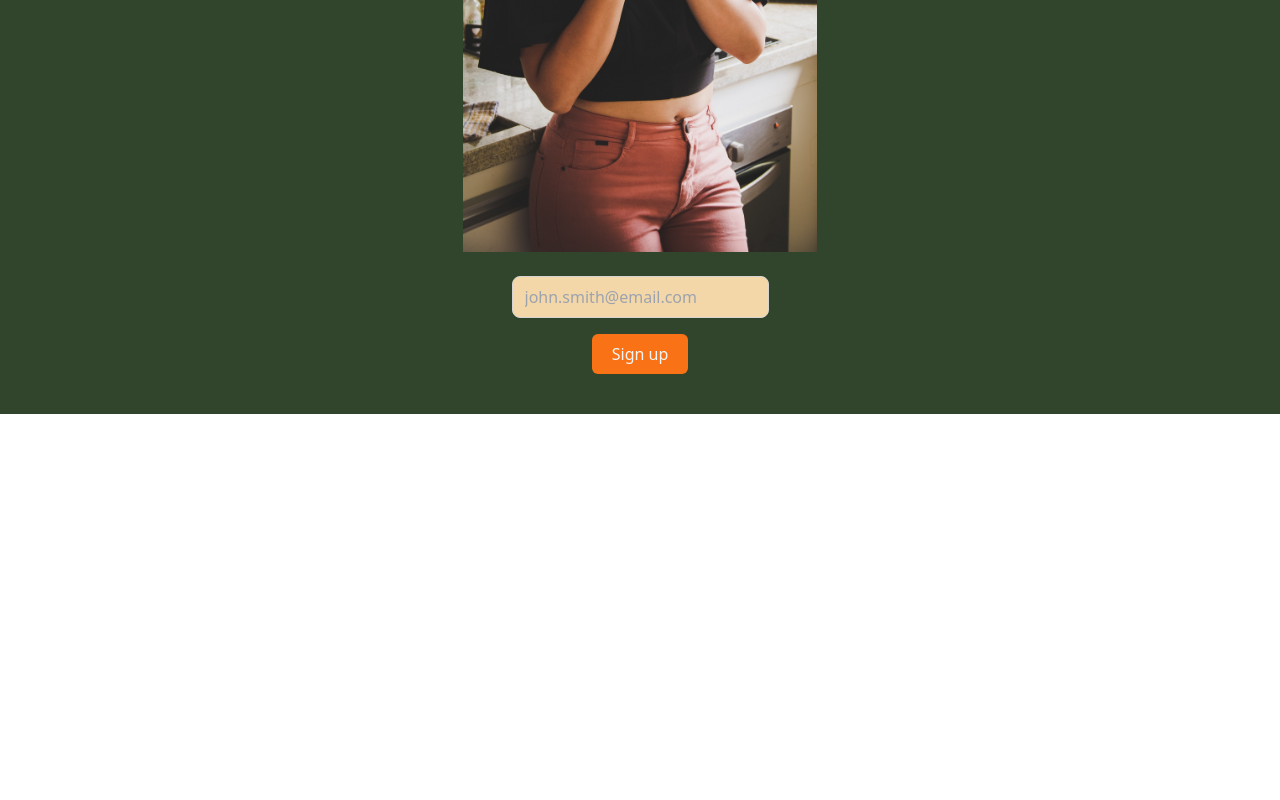
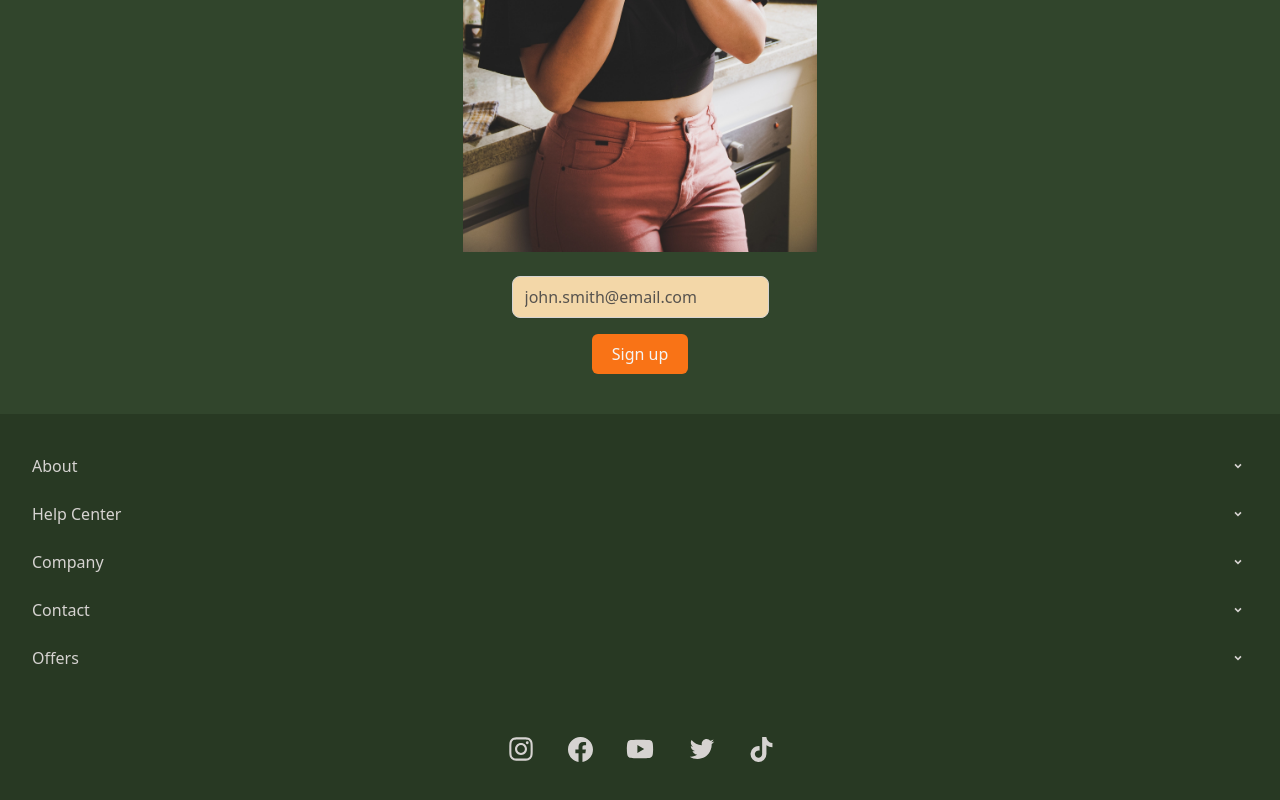
Before and after one commit to TULSI2012/the-brew-box, a React (Vite) app: page / in a window 1280 px wide. Shown: the part 3074-3874 px from the top of the page. Before the commit the page ends 3488 px from the top, so only its background shows below. Built offline with nearby package versions, Linux system fonts and the light colour scheme.

Commit message:
added footer section

```diff
--- a/src/App.jsx
+++ b/src/App.jsx
@@ -2,6 +2,7 @@ import React from 'react'
 import NavBar from '../src/Components/NavBar'
 import BestSellers from './Components/BestSellers'
 import Collections from './Components/Collections'
+import Footer from './Components/Footer'
 import Hero from './Components/Hero'
 import Newsletter from './Components/Newsletter'
 
@@ -14,6 +15,7 @@ function App() {
       <Collections />
       <BestSellers />
       <Newsletter />
+      <Footer />
     </div>
   )
 }
--- a/src/Components/Footer.jsx
+++ b/src/Components/Footer.jsx
@@ -1,9 +1,40 @@
 import React from "react";
+import { AiOutlineInstagram, AiFillYoutube, AiOutlineTwitter} from 'react-icons/ai'
+import { BsFacebook } from 'react-icons/bs'
+import { FaTiktok } from 'react-icons/fa'
+import { RiArrowDropDownLine } from 'react-icons/ri'
+
 
 export default function Footer() {
     return (
-        <footer className="bg-[#28392]">
-
+        <footer className="bg-[#283923] flex flex-col justify-center items-center gap-y-6 py-10 px-8">
+                <div className="w-full flex justify-between items-center text-stone-300 cursor-pointer hover:text-gray-400">
+                   <a>About</a>
+                   <RiArrowDropDownLine size={20} />
+                </div>
+                <div className="w-full flex justify-between items-center  text-stone-300 cursor-pointer hover:text-gray-400">
+                   <a>Help Center</a>
+                    <RiArrowDropDownLine size={20}/>
+                </div>
+                <div className="w-full flex justify-between items-center  text-stone-300 cursor-pointer hover:text-gray-400">
+                   <a>Company</a>
+                    <RiArrowDropDownLine size={20}/>
+                </div>
+                <div className="w-full flex justify-between items-center  text-stone-300 cursor-pointer hover:text-gray-400">
+                   <a>Contact</a>
+                    <RiArrowDropDownLine size={20}/>
+                </div>
+                <div className="w-full flex justify-between items-center text-stone-300 cursor-pointer hover:text-gray-400">
+                   <a>Offers</a>
+                   <RiArrowDropDownLine size={20}/>
+                </div>
+                <div className="flex items-center mt-10 mx-6 gap-x-8 text-stone-300">
+                    <AiOutlineInstagram size={30} className=" cursor-pointer hover:text-stone-400"/>
+                    <BsFacebook size={25} className=" cursor-pointer hover:text-stone-400"/>
+                    <AiFillYoutube size={30} className=" cursor-pointer hover:text-stone-400"/>
+                    <AiOutlineTwitter size={30} className=" cursor-pointer hover:text-stone-400"/>
+                    <FaTiktok size={25} className="cursor-pointer hover:text-stone-400"/>
+                </div>
         </footer>
     )
 }
--- a/src/Components/Newsletter.jsx
+++ b/src/Components/Newsletter.jsx
@@ -17,7 +17,7 @@ export default function Newsletter() {
             <input
                 type="email"
                 placeholder="john.smith@email.com"
-                className="bg-[#f3d7a8] text-stone-800 border border-stone-300 mt-6 px-3 py-2 rounded-lg shadow-sm focus:outline-none focus:border-green-500 "
+                className="bg-[#f3d7a8] placeholder:text-stone-600 text-stone-800 border border-stone-300 mt-6 px-3 py-2 rounded-lg shadow-sm focus:outline-none focus:border-green-500 "
             />
             <button className="bg-orange-500 px-5 py-2 mt-4 text-stone-100 rounded-md">
                 Sign up
```
